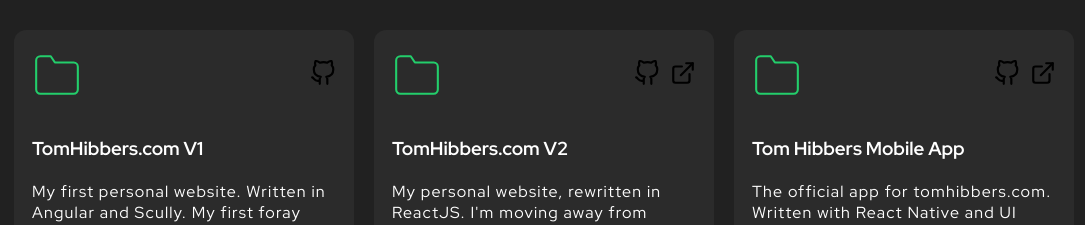
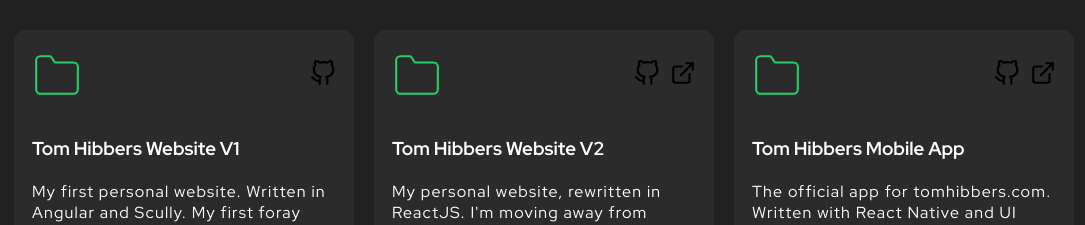
Before and after one commit to tomhibbers/tomhibbers.com_v2, a React (Create React App) app: page / in a window 1280 px wide. Shown: the part 1394-1619 px from the top of the page, without its empty margins (96-1181 px from the left). Built offline with nearby package versions, Linux system fonts and the light colour scheme; no server answers.

Commit message:
Update project titles

```diff
--- a/src/components/Portfolio/Portfolio.tsx
+++ b/src/components/Portfolio/Portfolio.tsx
@@ -37,7 +37,7 @@
               </div>
             </header>
             <div className="body">
-              <h3>TomHibbers.com V1</h3>
+              <h3>Tom Hibbers Website V1</h3>
               <p>
                 My first personal website. Written in Angular and Scully. My
                 first foray into Jamstack. Lots to learn and lots of fun.
@@ -88,7 +88,7 @@
               </div>
             </header>
             <div className="body">
-              <h3>TomHibbers.com V2</h3>
+              <h3>Tom Hibbers Website V2</h3>
               <p>
                 My personal website, rewritten in ReactJS. I'm moving away from
                 Jamstack for this project as adding embedded widgets from social
```
